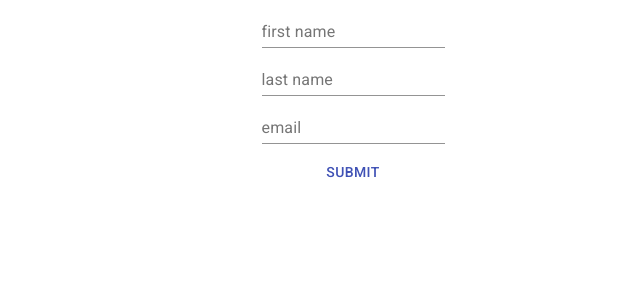
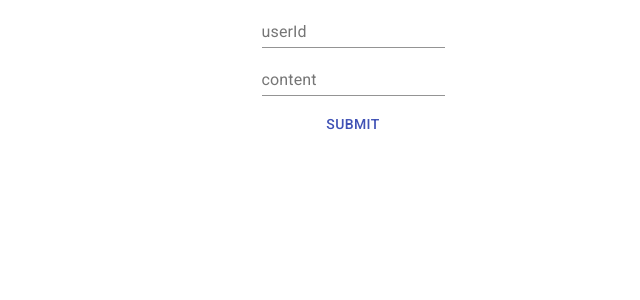
Before and after one commit to loahou04/react-hack, a React (Create React App) app: page / in a window 1280 px wide. Shown: the top 300 px of the page, without its empty margins (287-927 px from the left). Built offline with nearby package versions, Linux system fonts and the light colour scheme.

Commit message:
updated endpoint

```diff
--- a/src/App.js
+++ b/src/App.js
@@ -2,7 +2,7 @@ import { Button, TextField } from '@material-ui/core';
 import React, { useState } from 'react';
 import './App.css';
 
-const host = "https://hungfirsthttptrigger.azurewebsites.net";
+const host = "https://document-receiver.azurewebsites.net";
 // const host = "http://localhost:7071"
 const fetch = window.fetch;
 const headers = {
@@ -14,26 +14,21 @@ const headers = {
 
 function App() {
 
-  const [firstName, setFirstName] = useState('');
-  const [lastName, setLastName] = useState('');
-  const [email, setEmail] = useState('');
+  const [userId, setUserId] = useState('');
+  const [content, setContent] = useState('');
 
-  const handleFirstNameChange = (e) => {
-    const newFirstName = e.target.value;
-    setFirstName(newFirstName);
+  const handleUserId = (e) => {
+    const userId = e.target.value;
+    setUserId(userId);
   }
-  const handleLastNameChange = (e) => {
-    const newLastName = e.target.value;
-    setLastName(newLastName);
-  }
-  const handleEmailChange = (e) => {
-    const newEmail = e.target.value;
-    setEmail(newEmail);
+  const handleContent = (e) => {
+    const content = e.target.value;
+    setContent(content);
   }
 
   const clickHandler = (e) => {
-    if (firstName && lastName && email) {
-      fetch(`${host}/api/HungHttpTrigger?name=hello`, {
+    if (userId && content) {
+      fetch(`${host}/api/DocumentReceiver`, {
         method: 'POST',
         mode: 'cors',
         headers
@@ -45,9 +40,8 @@ function App() {
 
   return (
     <div className="App">
-      <div><TextField type="text" label="first name" value={firstName} onChange={handleFirstNameChange} /> </div>
-      <div><TextField type="text" label="last name" value={lastName} onChange={handleLastNameChange} />  </div>
-      <div><TextField type="text" label="email" value={email} onChange={handleEmailChange} /> </div>
+      <div><TextField type="text" label="userId" value={userId} onChange={handleUserId} /> </div>
+      <div><TextField type="text" label="content" value={content} onChange={handleContent} />  </div>
       <div className="button-form">
         <Button color="primary" onClick={clickHandler}>Submit</Button>
       </div>
```
